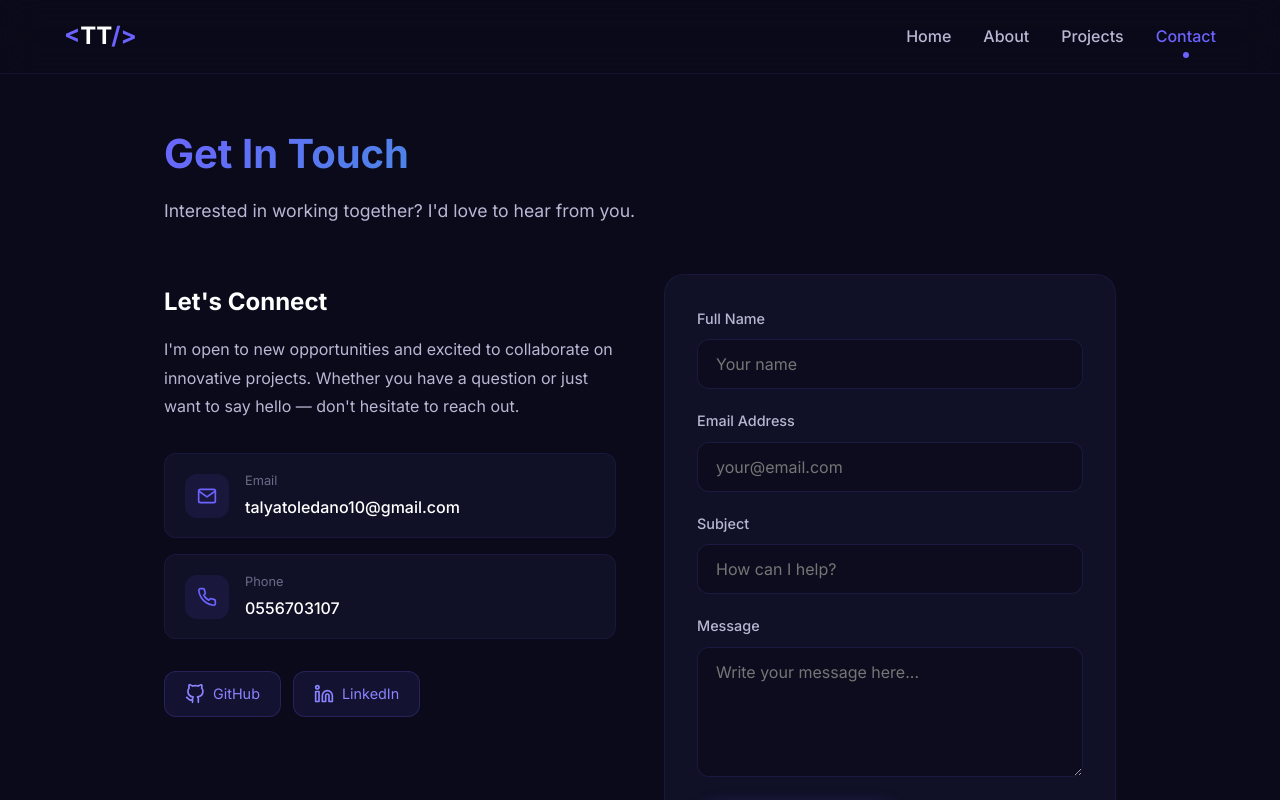
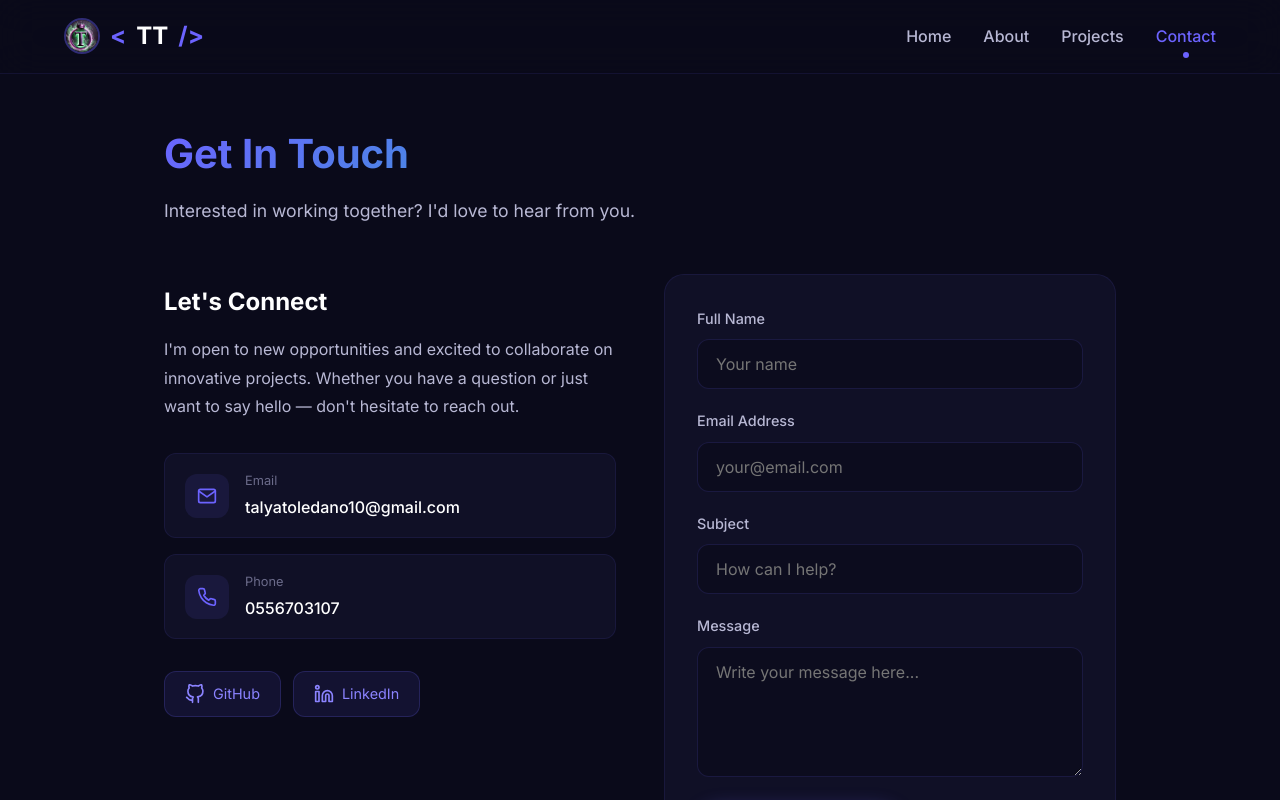
Before and after one commit to talya-git/talya-portfolio, a React (Vite) app: page /contact in a window 1280 px wide. Shown: the top 800 px of the page. Built offline with nearby package versions, Linux system fonts and the light colour scheme; the HTML template or start-up script is replaced by a standard one.

Commit message:
add profile image to navbar header

```diff
--- a/src/components/Navbar.jsx
+++ b/src/components/Navbar.jsx
@@ -23,6 +23,7 @@ function Navbar() {
     >
       <div style={styles.container}>
         <Link to="/" style={styles.logo}>
+          <img src="/profile.png" alt="TT" style={styles.logoImg} />
           <span style={styles.logoAccent}>{'<'}</span>
           TT
           <span style={styles.logoAccent}>{'/>'}</span>
@@ -100,7 +101,17 @@ const styles = {
     fontSize: '1.5rem',
     fontWeight: 800,
     color: '#fff',
-    textDecoration: 'none'
+    textDecoration: 'none',
+    display: 'flex',
+    alignItems: 'center',
+    gap: '10px'
+  },
+  logoImg: {
+    width: '36px',
+    height: '36px',
+    borderRadius: '50%',
+    objectFit: 'cover',
+    border: '2px solid rgba(108, 99, 255, 0.4)'
   },
   logoAccent: {
     color: '#6c63ff'
```
